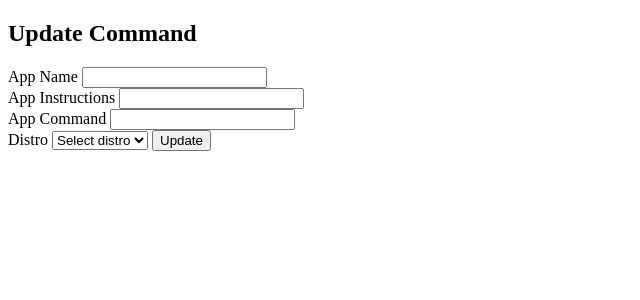
After one commit to nealbrophy/CI-LinuxCommandGenerator-v2, a Flask app: template templates/edit_command.html in a window 1280 px wide. The commit adds this page. Shown: the top 300 px of the page, without its empty margins (0-640 px from the left). Run offline with Flask 2, Linux system fonts and the light colour scheme; the template is opened without the code that fills it, so the values that code supplies are empty; some libraries are stand-ins or nearby versions; some web fonts are replaced.

Commit message:
Move all views back to app.py, fix add view & implement edit/update view
Consolidated app.routes back into single .py.
Fix update view to include validation for pre-existing cmds.
Implement basic edit & update view.

```diff
--- a/app.py
+++ b/app.py
@@ -11,9 +11,6 @@ app = Flask(__name__)
 
 app.config["MONGO_DBNAME"] = 'linuxCmdGen'
 app.config["MONGO_URI"] = os.environ.get('MONGO_URI')
-
-import find
-import insert
 
 mongo = PyMongo(app)
 
@@ -29,13 +26,59 @@ def get_distros():
 def add_command():
     return render_template('add_command.html', distros=mongo.db.distros.find(), commands=mongo.db.commands.find())
 
+# INSERT COMMAND ACTION FROM ADD COMMAND VIEW
+@app.route('/insert_command', methods=['POST'])
+def insert_command():
+    # pdb.set_trace()
+    find_app = request.form.get('app_name')
+    find_distro = request.form.get('app_distro')
+    existing_cmds = mongo.db.commands.find()
+    for commands in existing_cmds:
+      if commands['app_name'] == find_app and commands['app_distro'] == find_distro:
+        return render_template('find_command.html', req_type='insert_fail',
+          results=mongo.db.commands.find({'app_name': {'$regex': find_app, '$options': 'ix'}, 'app_distro': find_distro}),
+          distros=mongo.db.distros.find(), commands=mongo.db.commands.find())
+      else:
+        commands = mongo.db.commands
+        commands.insert_one(request.form.to_dict())
+        return render_template('distros.html', distros=mongo.db.distros.find(), commands=mongo.db.commands.find())
+
 
 
 # FIND COMMANDS VIEW
-@app.route('/find', methods=['GET'])
-def find():
-  return render_template('find_command.html', distros=mongo.db.distros.find(), commands=mongo.db.commands.find())
+@app.route('/find_command', methods=['GET','POST'])
+def find_command():
+  if request.method == 'GET':
+    return render_template('find_command.html', req_type='find', distros=mongo.db.distros.find())
+  else:
+    find_app = request.form.get('app_name')
+    find_distro = request.form.get('app_distro')
+    return render_template('find_command.html', req_type='find',
+      distros=mongo.db.distros.find(),
+      results=mongo.db.commands.find({'app_name': {'$regex': find_app, '$options': 'ix'}, 'app_distro': find_distro}))
 
+
+# UPDATE COMMANDS VIEW
+@app.route('/edit/<command_id>')
+def edit_command(command_id):
+  cmd_to_update = mongo.db.commands.find_one({'_id': ObjectId(command_id)})
+  distros = mongo.db.distros.find()
+  return render_template('edit_command.html', cmd_to_update=cmd_to_update, distros=distros)
+
+@app.route('/update/<command_id>', methods=['POST'])
+def update_command(command_id):
+  commands = mongo.db.commands
+  commands.update({'_id': ObjectId(command_id)},
+  {
+    'app_name': request.form.get('app_name'),
+    'app_distro': request.form.get('app_distro'),
+    'app_instruction': request.form.get('app_instruction'),
+    'app_command': request.form.get('app_command')
+  })
+  # this_command = commands.find({'_id': ObjectId(command_id)})
+  return render_template('find_command.html', req_type='update',
+          results=mongo.db.commands.find({'_id': ObjectId(command_id)}),
+          distros=mongo.db.distros.find(), commands=mongo.db.commands.find())
 
 if __name__ == '__main__':
     app.run(debug=True)
--- /dev/null
+++ b/templates/edit_command.html
@@ -0,0 +1,36 @@
+{% extends 'base.html' %}
+
+{% block content %}
+<h2>Update Command</h2>
+
+<form action="{{ url_for('update_command', command_id=cmd_to_update._id) }}" method="POST">
+    <!-- <br>
+    <label for="distro_name">New Distro Name</label>
+    <input type="text" id="distro_name">
+    <br>
+    <label for="distro_logo">New Distro Logo</label>
+    <input type="text" id="distro_logo"> -->
+    <label for="app_name">App Name</label>
+    <input type="text" id="app_name" name="app_name" value="{{ cmd_to_update.app_name }}">
+    <br>
+    <label for="app_instruction">App Instructions</label>
+    <input type="text" id="app_instruction" name="app_instruction" value="{{ cmd_to_update.app_instruction }}">
+    <br>
+    <label for="app_command">App Command</label>
+    <input type="text" id="app_command" name="app_command" value="{{ cmd_to_update.app_command }}">
+    <br>
+    <label for="app_distro">Distro</label>
+    <select id="app_distro" name="app_distro">
+        <option value="" disabled selected>Select distro</option>
+        {% for distro in distros %}
+            {% if distro.distro_name == cmd_to_update.app_distro %}
+                <option value="{{ distro.distro_name }}" selected>{{ distro.distro_name }}</option>
+            {% else %}
+                <option value="{{ distro.distro_name }}">{{ distro.distro_name }}</option>
+            {% endif %}
+        {% endfor %}
+        <!-- <option value="new_distro">add new distro</option> -->
+    </select>
+    <button type="submit">Update</button>
+</form>
+{% endblock %}
```
Also changed, not shown: find.py (deleted, +0 -18 lines), insert.py (deleted, +0 -27 lines), templates/find_command.html (+11 -2 lines), templates/update_command.html (deleted).
